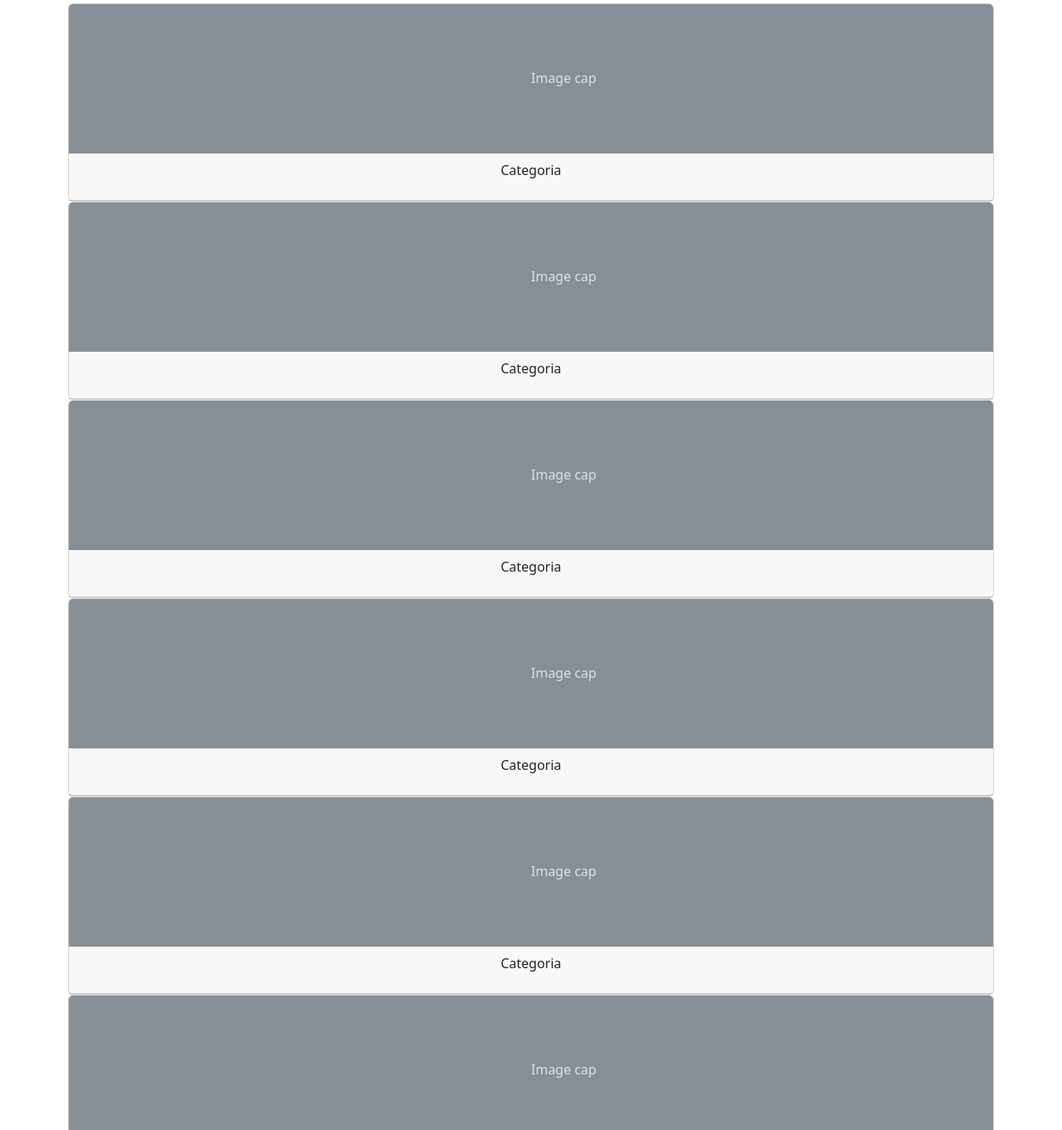
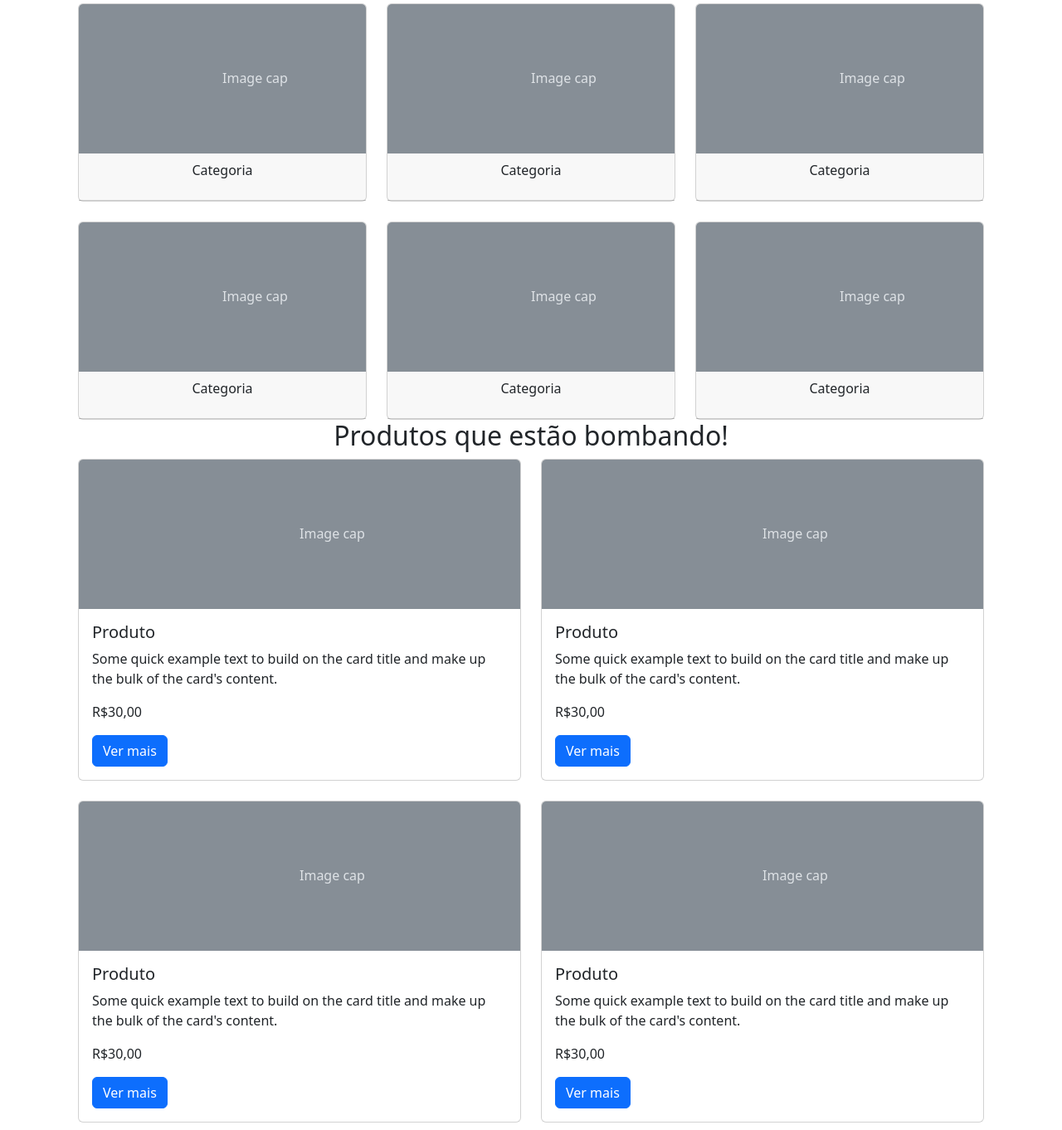
Before and after one commit to Coritiba019/alura-meteora, a plain HTML site: page index.html in a window 1280 px wide. Shown: the part 498-1860 px from the top of the page at 83% size. Drawn offline with nearby package versions, Linux system fonts and the light colour scheme.

Commit message:
02. Breakpoints e Grid no Bootstrap

```diff
--- a/index.html
+++ b/index.html
@@ -10,7 +10,7 @@
 </head>
 
 <body>
-    <nav class="navbar navbar-expand-lg bg-body-tertiary">
+    <nav class="navbar navbar-expand-md bg-body-tertiary">
         <div class="container-fluid">
             <a class="navbar-brand" href="#">Meteora</a>
             <button class="navbar-toggler" type="button" data-bs-toggle="collapse"
@@ -19,7 +19,7 @@
                 <span class="navbar-toggler-icon"></span>
             </button>
             <div class="collapse navbar-collapse" id="navbarSupportedContent">
-                <ul class="navbar-nav me-auto mb-2 mb-lg-0">
+                <ul class="navbar-nav me-auto">
                     <li class="nav-item">
                         <a class="nav-link active" aria-current="page" href="#">Home</a>
                     </li>
@@ -105,166 +105,202 @@
 
     <h2 class="text-center">Busque por categoria:</h2>
 
-    <div class="container">
-        <div class="card">
-            <svg class="bd-placeholder-img card-img-top" width="100%" height="180" xmlns="http://www.w3.org/2000/svg"
-                role="img" aria-label="Placeholder: Image cap" preserveAspectRatio="xMidYMid slice" focusable="false">
-                <title>Placeholder</title>
-                <rect width="100%" height="100%" fill="#868e96"></rect>
-                <text x="50%" y="50%" fill="#dee2e6" dy=".3em">Image cap</text>
-            </svg>
-            <div class="card-header">
-                <p class="text-center">Categoria</p>
+    <div class="container row mx-auto g-4">
+        <div class="col-6 col-md-4 col-xxl-2">
+            <div class="card">
+                <svg class="bd-placeholder-img card-img-top" width="100%" height="180"
+                    xmlns="http://www.w3.org/2000/svg" role="img" aria-label="Placeholder: Image cap"
+                    preserveAspectRatio="xMidYMid slice" focusable="false">
+                    <title>Placeholder</title>
+                    <rect width="100%" height="100%" fill="#868e96"></rect>
+                    <text x="50%" y="50%" fill="#dee2e6" dy=".3em">Image cap</text>
+                </svg>
+                <div class="card-header">
+                    <p class="text-center">Categoria</p>
+                </div>
             </div>
         </div>
-        <div class="card">
-            <svg class="bd-placeholder-img card-img-top" width="100%" height="180" xmlns="http://www.w3.org/2000/svg"
-                role="img" aria-label="Placeholder: Image cap" preserveAspectRatio="xMidYMid slice" focusable="false">
-                <title>Placeholder</title>
-                <rect width="100%" height="100%" fill="#868e96"></rect>
-                <text x="50%" y="50%" fill="#dee2e6" dy=".3em">Image cap</text>
-            </svg>
-            <div class="card-header">
-                <p class="text-center">Categoria</p>
+        <div class="col-6 col-md-4 col-xxl-2">
+            <div class="card">
+                <svg class="bd-placeholder-img card-img-top" width="100%" height="180"
+                    xmlns="http://www.w3.org/2000/svg" role="img" aria-label="Placeholder: Image cap"
+                    preserveAspectRatio="xMidYMid slice" focusable="false">
+                    <title>Placeholder</title>
+                    <rect width="100%" height="100%" fill="#868e96"></rect>
+                    <text x="50%" y="50%" fill="#dee2e6" dy=".3em">Image cap</text>
+                </svg>
+                <div class="card-header">
+                    <p class="text-center">Categoria</p>
+                </div>
             </div>
         </div>
-        <div class="card">
-            <svg class="bd-placeholder-img card-img-top" width="100%" height="180" xmlns="http://www.w3.org/2000/svg"
-                role="img" aria-label="Placeholder: Image cap" preserveAspectRatio="xMidYMid slice" focusable="false">
-                <title>Placeholder</title>
-                <rect width="100%" height="100%" fill="#868e96"></rect>
-                <text x="50%" y="50%" fill="#dee2e6" dy=".3em">Image cap</text>
-            </svg>
-            <div class="card-header">
-                <p class="text-center">Categoria</p>
+        <div class="col-6 col-md-4 col-xxl-2">
+            <div class="card">
+                <svg class="bd-placeholder-img card-img-top" width="100%" height="180"
+                    xmlns="http://www.w3.org/2000/svg" role="img" aria-label="Placeholder: Image cap"
+                    preserveAspectRatio="xMidYMid slice" focusable="false">
+                    <title>Placeholder</title>
+                    <rect width="100%" height="100%" fill="#868e96"></rect>
+                    <text x="50%" y="50%" fill="#dee2e6" dy=".3em">Image cap</text>
+                </svg>
+                <div class="card-header">
+                    <p class="text-center">Categoria</p>
+                </div>
             </div>
         </div>
-        <div class="card">
-            <svg class="bd-placeholder-img card-img-top" width="100%" height="180" xmlns="http://www.w3.org/2000/svg"
-                role="img" aria-label="Placeholder: Image cap" preserveAspectRatio="xMidYMid slice" focusable="false">
-                <title>Placeholder</title>
-                <rect width="100%" height="100%" fill="#868e96"></rect>
-                <text x="50%" y="50%" fill="#dee2e6" dy=".3em">Image cap</text>
-            </svg>
-            <div class="card-header">
-                <p class="text-center">Categoria</p>
+        <div class="col-6 col-md-4 col-xxl-2">
+            <div class="card">
+                <svg class="bd-placeholder-img card-img-top" width="100%" height="180"
+                    xmlns="http://www.w3.org/2000/svg" role="img" aria-label="Placeholder: Image cap"
+                    preserveAspectRatio="xMidYMid slice" focusable="false">
+                    <title>Placeholder</title>
+                    <rect width="100%" height="100%" fill="#868e96"></rect>
+                    <text x="50%" y="50%" fill="#dee2e6" dy=".3em">Image cap</text>
+                </svg>
+                <div class="card-header">
+                    <p class="text-center">Categoria</p>
+                </div>
             </div>
         </div>
-        <div class="card">
-            <svg class="bd-placeholder-img card-img-top" width="100%" height="180" xmlns="http://www.w3.org/2000/svg"
-                role="img" aria-label="Placeholder: Image cap" preserveAspectRatio="xMidYMid slice" focusable="false">
-                <title>Placeholder</title>
-                <rect width="100%" height="100%" fill="#868e96"></rect>
-                <text x="50%" y="50%" fill="#dee2e6" dy=".3em">Image cap</text>
-            </svg>
-            <div class="card-header">
-                <p class="text-center">Categoria</p>
+        <div class="col-6 col-md-4 col-xxl-2">
+            <div class="card">
+                <svg class="bd-placeholder-img card-img-top" width="100%" height="180"
+                    xmlns="http://www.w3.org/2000/svg" role="img" aria-label="Placeholder: Image cap"
+                    preserveAspectRatio="xMidYMid slice" focusable="false">
+                    <title>Placeholder</title>
+                    <rect width="100%" height="100%" fill="#868e96"></rect>
+                    <text x="50%" y="50%" fill="#dee2e6" dy=".3em">Image cap</text>
+                </svg>
+                <div class="card-header">
+                    <p class="text-center">Categoria</p>
+                </div>
             </div>
         </div>
-        <div class="card">
-            <svg class="bd-placeholder-img card-img-top" width="100%" height="180" xmlns="http://www.w3.org/2000/svg"
-                role="img" aria-label="Placeholder: Image cap" preserveAspectRatio="xMidYMid slice" focusable="false">
-                <title>Placeholder</title>
-                <rect width="100%" height="100%" fill="#868e96"></rect>
-                <text x="50%" y="50%" fill="#dee2e6" dy=".3em">Image cap</text>
-            </svg>
-            <div class="card-header">
-                <p class="text-center">Categoria</p>
+        <div class="col-6 col-md-4 col-xxl-2">
+            <div class="card">
+                <svg class="bd-placeholder-img card-img-top" width="100%" height="180"
+                    xmlns="http://www.w3.org/2000/svg" role="img" aria-label="Placeholder: Image cap"
+                    preserveAspectRatio="xMidYMid slice" focusable="false">
+                    <title>Placeholder</title>
+                    <rect width="100%" height="100%" fill="#868e96"></rect>
+                    <text x="50%" y="50%" fill="#dee2e6" dy=".3em">Image cap</text>
+                </svg>
+                <div class="card-header">
+                    <p class="text-center">Categoria</p>
+                </div>
             </div>
         </div>
     </div>
 
     <h2 class="text-center">Produtos que estão bombando!</h2>
 
-    <div class="container">
-        <div class="card">
-            <svg class="bd-placeholder-img card-img-top" width="100%" height="180" xmlns="http://www.w3.org/2000/svg"
-                role="img" aria-label="Placeholder: Image cap" preserveAspectRatio="xMidYMid slice" focusable="false">
-                <title>Placeholder</title>
-                <rect width="100%" height="100%" fill="#868e96"></rect><text x="50%" y="50%" fill="#dee2e6"
-                    dy=".3em">Image cap</text>
-            </svg>
-            <div class="card-body">
-                <h5 class="card-title">Produto</h5>
-                <p class="card-text">Some quick example text to build on the card title and make up the bulk of the
-                    card's content.</p>
-                <p class="card-text">R$30,00</p>
-                <a href="#" class="btn btn-primary">Ver mais</a>
+    <div class="container row mx-auto g-4">
+        <div class="col-12 col-md-6 col-xxl-4">
+            <div class="card">
+                <svg class="bd-placeholder-img card-img-top" width="100%" height="180"
+                    xmlns="http://www.w3.org/2000/svg" role="img" aria-label="Placeholder: Image cap"
+                    preserveAspectRatio="xMidYMid slice" focusable="false">
+                    <title>Placeholder</title>
+                    <rect width="100%" height="100%" fill="#868e96"></rect><text x="50%" y="50%" fill="#dee2e6"
+                        dy=".3em">Image cap</text>
+                </svg>
+                <div class="card-body">
+                    <h5 class="card-title">Produto</h5>
+                    <p class="card-text">Some quick example text to build on the card title and make up the bulk of the
+                        card's content.</p>
+                    <p class="card-text">R$30,00</p>
+                    <a href="#" class="btn btn-primary">Ver mais</a>
+                </div>
             </div>
         </div>
-        <div class="card">
-            <svg class="bd-placeholder-img card-img-top" width="100%" height="180" xmlns="http://www.w3.org/2000/svg"
-                role="img" aria-label="Placeholder: Image cap" preserveAspectRatio="xMidYMid slice" focusable="false">
-                <title>Placeholder</title>
-                <rect width="100%" height="100%" fill="#868e96"></rect><text x="50%" y="50%" fill="#dee2e6"
-                    dy=".3em">Image cap</text>
-            </svg>
-            <div class="card-body">
-                <h5 class="card-title">Produto</h5>
-                <p class="card-text">Some quick example text to build on the card title and make up the bulk of the
-                    card's content.</p>
-                <p class="card-text">R$30,00</p>
-                <a href="#" class="btn btn-primary">Ver mais</a>
+        <div class="col-12 col-md-6 col-xxl-4">
+            <div class="card">
+                <svg class="bd-placeholder-img card-img-top" width="100%" height="180"
+                    xmlns="http://www.w3.org/2000/svg" role="img" aria-label="Placeholder: Image cap"
+                    preserveAspectRatio="xMidYMid slice" focusable="false">
+                    <title>Placeholder</title>
+                    <rect width="100%" height="100%" fill="#868e96"></rect><text x="50%" y="50%" fill="#dee2e6"
+                        dy=".3em">Image cap</text>
+                </svg>
+                <div class="card-body">
+                    <h5 class="card-title">Produto</h5>
+                    <p class="card-text">Some quick example text to build on the card title and make up the bulk of the
+                        card's content.</p>
+                    <p class="card-text">R$30,00</p>
+                    <a href="#" class="btn btn-primary">Ver mais</a>
+                </div>
             </div>
         </div>
-        <div class="card">
-            <svg class="bd-placeholder-img card-img-top" width="100%" height="180" xmlns="http://www.w3.org/2000/svg"
-                role="img" aria-label="Placeholder: Image cap" preserveAspectRatio="xMidYMid slice" focusable="false">
-                <title>Placeholder</title>
-                <rect width="100%" height="100%" fill="#868e96"></rect><text x="50%" y="50%" fill="#dee2e6"
-                    dy=".3em">Image cap</text>
-            </svg>
-            <div class="card-body">
-                <h5 class="card-title">Produto</h5>
-                <p class="card-text">Some quick example text to build on the card title and make up the bulk of the
-                    card's content.</p>
-                <p class="card-text">R$30,00</p>
-                <a href="#" class="btn btn-primary">Ver mais</a>
+        <div class="col-12 col-md-6 col-xxl-4">
+            <div class="card">
+                <svg class="bd-placeholder-img card-img-top" width="100%" height="180"
+                    xmlns="http://www.w3.org/2000/svg" role="img" aria-label="Placeholder: Image cap"
+                    preserveAspectRatio="xMidYMid slice" focusable="false">
+                    <title>Placeholder</title>
+                    <rect width="100%" height="100%" fill="#868e96"></rect><text x="50%" y="50%" fill="#dee2e6"
+                        dy=".3em">Image cap</text>
+                </svg>
+                <div class="card-body">
+                    <h5 class="card-title">Produto</h5>
+                    <p class="card-text">Some quick example text to build on the card title and make up the bulk of the
+                        card's content.</p>
+                    <p class="card-text">R$30,00</p>
+                    <a href="#" class="btn btn-primary">Ver mais</a>
+                </div>
             </div>
         </div>
-        <div class="card">
-            <svg class="bd-placeholder-img card-img-top" width="100%" height="180" xmlns="http://www.w3.org/2000/svg"
-                role="img" aria-label="Placeholder: Image cap" preserveAspectRatio="xMidYMid slice" focusable="false">
-                <title>Placeholder</title>
-                <rect width="100%" height="100%" fill="#868e96"></rect><text x="50%" y="50%" fill="#dee2e6"
-                    dy=".3em">Image cap</text>
-            </svg>
-            <div class="card-body">
-                <h5 class="card-title">Produto</h5>
-                <p class="card-text">Some quick example text to build on the card title and make up the bulk of the
-                    card's content.</p>
-                <p class="card-text">R$30,00</p>
-                <a href="#" class="btn btn-primary">Ver mais</a>
+        <div class="col-12 col-md-6 col-xxl-4">
+            <div class="card">
+                <svg class="bd-placeholder-img card-img-top" width="100%" height="180"
+                    xmlns="http://www.w3.org/2000/svg" role="img" aria-label="Placeholder: Image cap"
+                    preserveAspectRatio="xMidYMid slice" focusable="false">
+                    <title>Placeholder</title>
+                    <rect width="100%" height="100%" fill="#868e96"></rect><text x="50%" y="50%" fill="#dee2e6"
+                        dy=".3em">Image cap</text>
+                </svg>
+                <div class="card-body">
+                    <h5 class="card-title">Produto</h5>
+                    <p class="card-text">Some quick example text to build on the card title and make up the bulk of the
+                        card's content.</p>
+                    <p class="card-text">R$30,00</p>
+                    <a href="#" class="btn btn-primary">Ver mais</a>
+                </div>
             </div>
         </div>
-        <div class="card">
-            <svg class="bd-placeholder-img card-img-top" width="100%" height="180" xmlns="http://www.w3.org/2000/svg"
-                role="img" aria-label="Placeholder: Image cap" preserveAspectRatio="xMidYMid slice" focusable="false">
-                <title>Placeholder</title>
-                <rect width="100%" height="100%" fill="#868e96"></rect><text x="50%" y="50%" fill="#dee2e6"
-                    dy=".3em">Image cap</text>
-            </svg>
-            <div class="card-body">
-                <h5 class="card-title">Produto</h5>
-                <p class="card-text">Some quick example text to build on the card title and make up the bulk of the
-                    card's content.</p>
-                <p class="card-text">R$30,00</p>
-                <a href="#" class="btn btn-primary">Ver mais</a>
+        <div class="col-12 col-md-6 col-xxl-4">
+            <div class="card">
+                <svg class="bd-placeholder-img card-img-top" width="100%" height="180"
+                    xmlns="http://www.w3.org/2000/svg" role="img" aria-label="Placeholder: Image cap"
+                    preserveAspectRatio="xMidYMid slice" focusable="false">
+                    <title>Placeholder</title>
+                    <rect width="100%" height="100%" fill="#868e96"></rect><text x="50%" y="50%" fill="#dee2e6"
+                        dy=".3em">Image cap</text>
+                </svg>
+                <div class="card-body">
+                    <h5 class="card-title">Produto</h5>
+                    <p class="card-text">Some quick example text to build on the card title and make up the bulk of the
+                        card's content.</p>
+                    <p class="card-text">R$30,00</p>
+                    <a href="#" class="btn btn-primary">Ver mais</a>
+                </div>
             </div>
         </div>
-        <div class="card">
-            <svg class="bd-placeholder-img card-img-top" width="100%" height="180" xmlns="http://www.w3.org/2000/svg"
-                role="img" aria-label="Placeholder: Image cap" preserveAspectRatio="xMidYMid slice" focusable="false">
-                <title>Placeholder</title>
-                <rect width="100%" height="100%" fill="#868e96"></rect><text x="50%" y="50%" fill="#dee2e6"
-                    dy=".3em">Image cap</text>
-            </svg>
-            <div class="card-body">
-                <h5 class="card-title">Produto</h5>
-                <p class="card-text">Some quick example text to build on the card title and make up the bulk of the
-                    card's content.</p>
-                <p class="card-text">R$30,00</p>
-                <a href="#" class="btn btn-primary">Ver mais</a>
+        <div class="col-12 col-md-6 col-xxl-4">
+            <div class="card">
+                <svg class="bd-placeholder-img card-img-top" width="100%" height="180"
+                    xmlns="http://www.w3.org/2000/svg" role="img" aria-label="Placeholder: Image cap"
+                    preserveAspectRatio="xMidYMid slice" focusable="false">
+                    <title>Placeholder</title>
+                    <rect width="100%" height="100%" fill="#868e96"></rect><text x="50%" y="50%" fill="#dee2e6"
+                        dy=".3em">Image cap</text>
+                </svg>
+                <div class="card-body">
+                    <h5 class="card-title">Produto</h5>
+                    <p class="card-text">Some quick example text to build on the card title and make up the bulk of the
+                        card's content.</p>
+                    <p class="card-text">R$30,00</p>
+                    <a href="#" class="btn btn-primary">Ver mais</a>
+                </div>
             </div>
         </div>
     </div>
```
